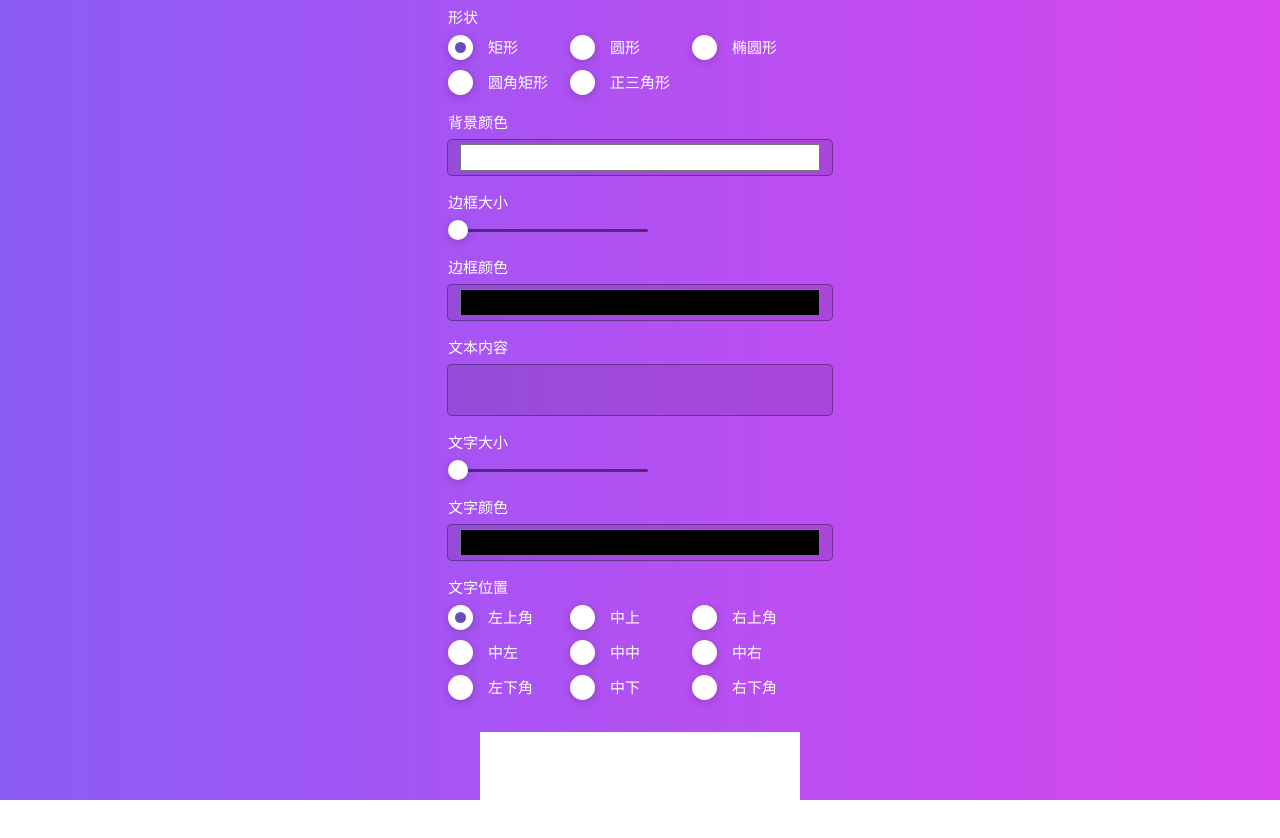
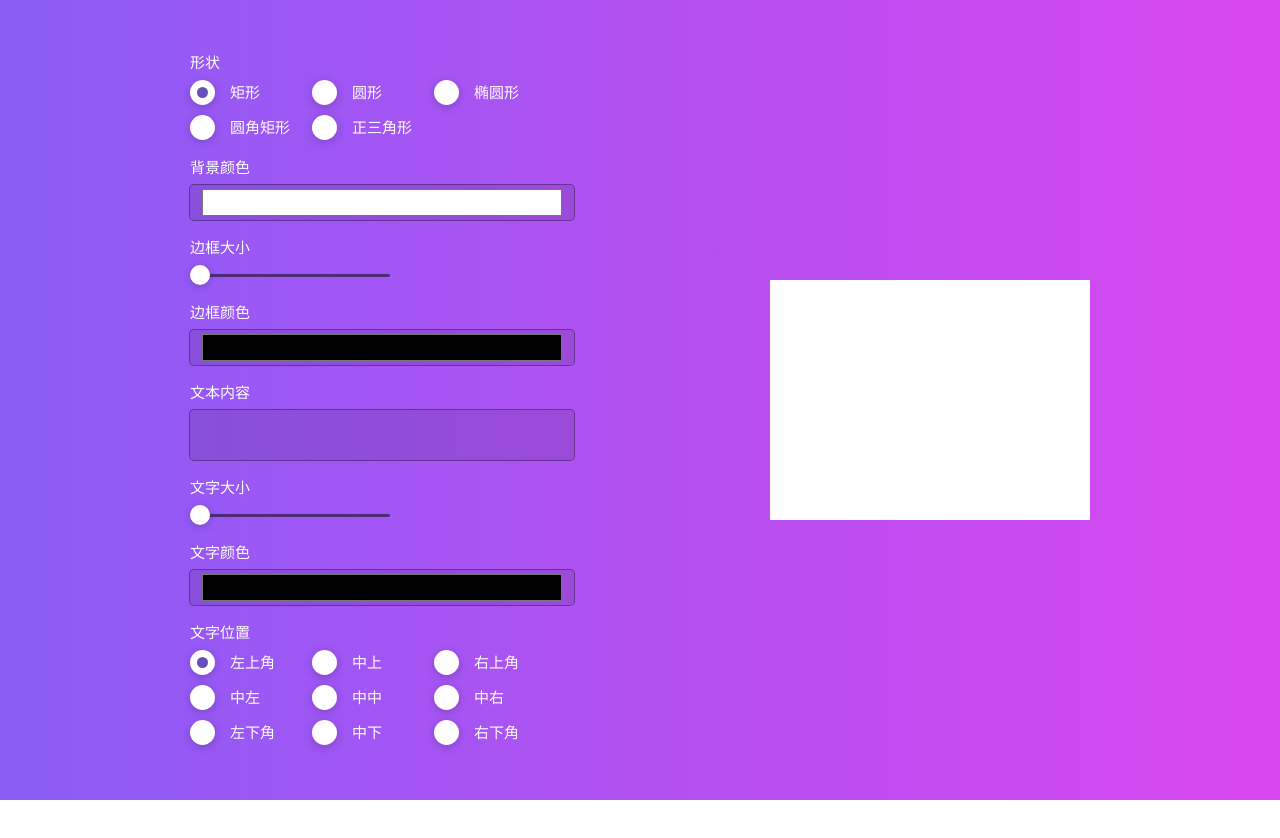
Before and after one commit to freebeDAO/advanture-island, a Next.js app: page /demo/style-control in a window 1280 px wide. Shown: the top 838 px of the page. After the commit the page ends 800 px from the top, so only its background shows below. Built offline with nearby package versions, Linux system fonts and the light colour scheme.

Commit message:
fix: 等边三角形

```diff
--- a/src/app/demo/style-control/page.tsx
+++ b/src/app/demo/style-control/page.tsx
@@ -4,12 +4,10 @@ import StyleControlComponent from 'src/components/StyleControlComponent';
 
 export default function CricleDemo() {
 	return (
-		<div className='position w-screen h-screen bg-gradient-to-r from-violet-500 to-fuchsia-500'>
-			<div className='w-96 mx-auto'>
-				<StyleControlComponent>
-					<div className='w-80 h-60 mx-auto' />
-				</StyleControlComponent>
-			</div>
+		<div className='position w-screen h-screen flex justify-center items-center bg-gradient-to-r from-violet-500 to-fuchsia-500'>
+			<StyleControlComponent>
+				<div className='w-80 h-60' />
+			</StyleControlComponent>
 		</div>
 	);
 }
--- a/src/components/StyleControlComponent/index.tsx
+++ b/src/components/StyleControlComponent/index.tsx
@@ -21,10 +21,11 @@ interface IShapeInfo {
 	height: number;
 }
 
-const translateShapetoStyles = (shape: Shape, targetShape: IShapeInfo) => {
+const translateShapetoStyles = (shape: Shape, targetShape: IShapeInfo, borderWidth?: number) => {
 	const { width, height } = targetShape;
 
 	const shortLength = width > height ? height : width;
+	const longLength = width > height ? width : height;
 
 	switch (shape) {
 		case 'circle':
@@ -36,7 +37,20 @@ const translateShapetoStyles = (shape: Shape, targetShape: IShapeInfo) => {
 		case 'rounded-rectangle':
 			return { borderRadius: shortLength / 2 };
 		case 'triangle':
-			return { width: shortLength, height: shortLength, 'clip-path': ' polygon(50% 0%, 0% 100%, 100% 100%)' };
+			return {
+				width: longLength,
+				height: longLength,
+				'clip-path': `polygon(50% ${100 - 50 * Math.sqrt(2)}%, 0% 100%, 100% 100%)`,
+			};
+		case 'triangle-inner': {
+			return {
+				width: longLength - (borderWidth || 0),
+				height: longLength - (borderWidth || 0),
+				marginTop: (borderWidth || 0) / Math.sqrt(2),
+				marginLeft: (borderWidth || 0) / 2,
+				'clip-path': `polygon(50% ${100 - 50 * Math.sqrt(2)}%, 0% 100%, 100% 100%)`,
+			};
+		}
 		default:
 			return {};
 	}
@@ -86,13 +100,13 @@ const StyleControlComponent: FC<IProps> = ({ children }) => {
 				height,
 			});
 		}
-	}, [targetRef.current]);
+	}, []);
 
 	const handleChange = (type: string) => (value: string | number) => setData((pre) => ({ ...pre, [type]: value }));
 
 	return (
-		<div>
-			<Form.Root className='mx-auto w-96 mb-8'>
+		<div className='w-[900px] flex items-center justify-between'>
+			<Form.Root className='w-96'>
 				<FormItem name='shape' label='形状'>
 					<RadioItem
 						dataSource={[
@@ -110,7 +124,7 @@ const StyleControlComponent: FC<IProps> = ({ children }) => {
 					<ColorInput value={data.backgroundColor} onChange={handleChange('backgroundColor')} />
 				</FormItem>
 				<FormItem name='borderWidth' label='边框大小'>
-					<SliderItem min={0} max={20} step={1} defaultValue={0} onChange={handleChange('borderWidth')} />
+					<SliderItem min={0} max={50} step={1} defaultValue={0} onChange={handleChange('borderWidth')} />
 				</FormItem>
 				<FormItem name='borderColor' label='边框颜色'>
 					<ColorInput value={data.borderColor} onChange={handleChange('borderColor')} />
@@ -144,18 +158,38 @@ const StyleControlComponent: FC<IProps> = ({ children }) => {
 			</Form.Root>
 			{cloneElement(children, {
 				ref: targetRef,
-				className: `${children.props.className || ''} ${translatePositionToCls(data.textPosition)}`,
+				className: `${children.props.className || ''} ${data.shape !== 'triangle' ? translatePositionToCls(data.textPosition) : ''}`,
 				style: {
 					...(children.props.style || {}),
 					position: 'relative',
-					backgroundColor: data.backgroundColor,
-					borderColor: data.borderColor,
-					borderWidth: `${data.borderWidth}px`,
+					backgroundColor: data.shape === 'triangle' ? data.borderColor : data.backgroundColor,
+					...(data.shape !== 'triangle'
+						? {
+								borderColor: data.borderColor,
+								borderWidth: `${data.borderWidth}px`,
+						  }
+						: {}),
 					fontSize: `${data.fontSize}px`,
 					color: data.color,
 					...translateShapetoStyles(data.shape, targetShape),
 				},
-				children: data.content,
+				children:
+					data.shape === 'triangle' ? (
+						<div
+							className={translatePositionToCls(data.textPosition)}
+							style={{ background: data.backgroundColor, ...translateShapetoStyles('triangle-inner', targetShape, data.borderWidth) }}
+						>
+							<span
+								style={{
+									marginTop: (targetShape.width > targetShape.height ? targetShape.width : targetShape.height) * (Math.sqrt(2) - 1),
+								}}
+							>
+								{data.content}
+							</span>
+						</div>
+					) : (
+						data.content
+					),
 			})}
 		</div>
 	);
--- a/src/components/StyleControlComponent/interface.ts
+++ b/src/components/StyleControlComponent/interface.ts
@@ -1,4 +1,4 @@
-export type Shape = 'circle' | 'ellipse' | 'rectangle' | 'rounded-rectangle' | 'triangle';
+export type Shape = 'circle' | 'ellipse' | 'rectangle' | 'rounded-rectangle' | 'triangle' | 'triangle-inner';
 
 export type TextPosition = 'tl' | 'tc' | 'tr' | 'ml' | 'mc' | 'mr' | 'bl' | 'bc' | 'br';
 
```
